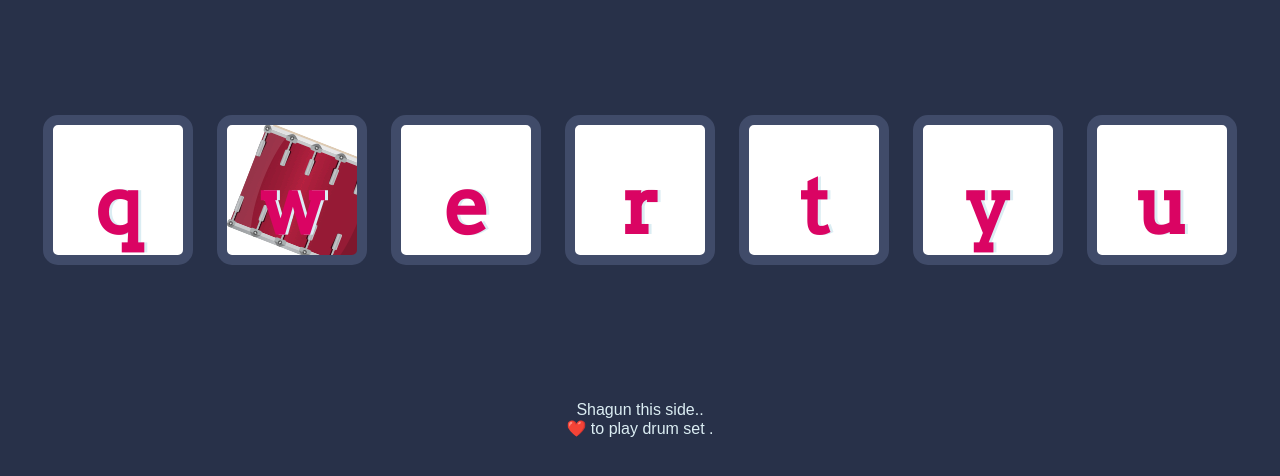
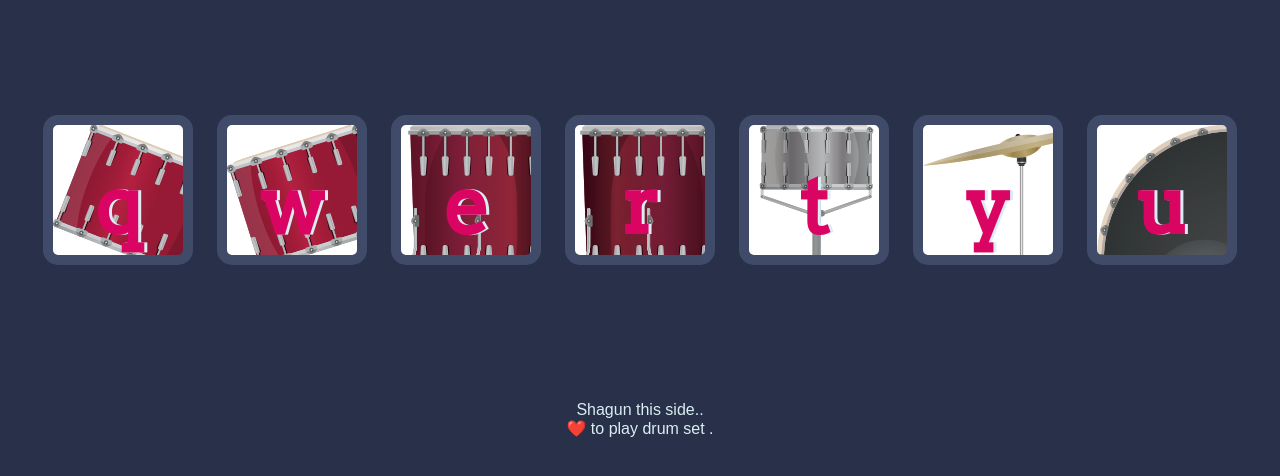
Before and after one commit to sparsh2505/Drum-Kit, a plain HTML site: page index.html in a window 1280 px wide. Shown: the part 174-650 px from the top of the page. Drawn offline with Linux system fonts and the light colour scheme.

Commit message:
Update styles.css

```diff
--- a/styles.css
+++ b/styles.css
@@ -16,31 +16,31 @@ footer {
   font-family: sans-serif;
 }
 
-.w {
+.q {
   background-image: url("images/tom1.png");
 }
 
-.a {
+.w {
   background-image: url("images/tom2.png");
 }
 
-.s {
+.e {
   background-image: url("images/tom3.png");
 }
 
-.d {
+.r {
   background-image: url("images/tom4.png");
 }
 
-.j {
+.t {
   background-image: url("images/snare.png");
 }
 
-.k {
+.y {
   background-image: url("images/crash.png");
 }
 
-.l {
+.u {
   background-image: url("images/kick.png");
 }
 
```
